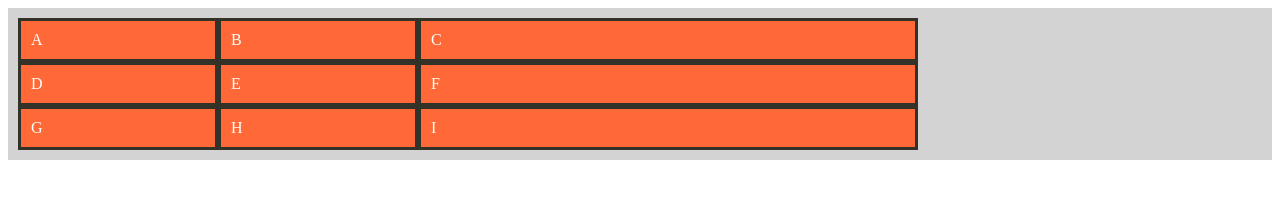
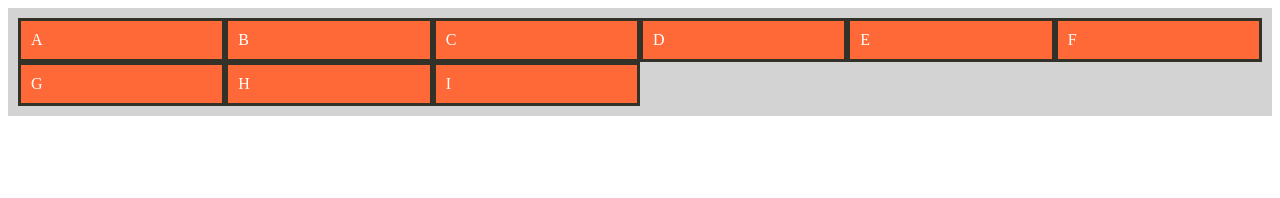
Before and after one commit to judaihyun/publishing, a plain HTML site: page inflearn/make-gird/01-grid-template-columns.html in a window 1280 px wide. Drawn offline with Linux system fonts and the light colour scheme.

Commit message:
grid container

```diff
--- a/inflearn/make-gird/01-grid-template-columns.html
+++ b/inflearn/make-gird/01-grid-template-columns.html
@@ -9,7 +9,9 @@
 	<style>
 	.grid-container {
 		display:grid;
-		grid-template-columns: 200px 200px 500px;
+		/* grid-template-columns: 200px 200px 500px; */
+		/* grid-template-columns: 1fr 500px 1fr; */
+		grid-template-columns: repeat(auto-fit, minmax(200px, auto));
 	}
 	</style>
 </head>
```
